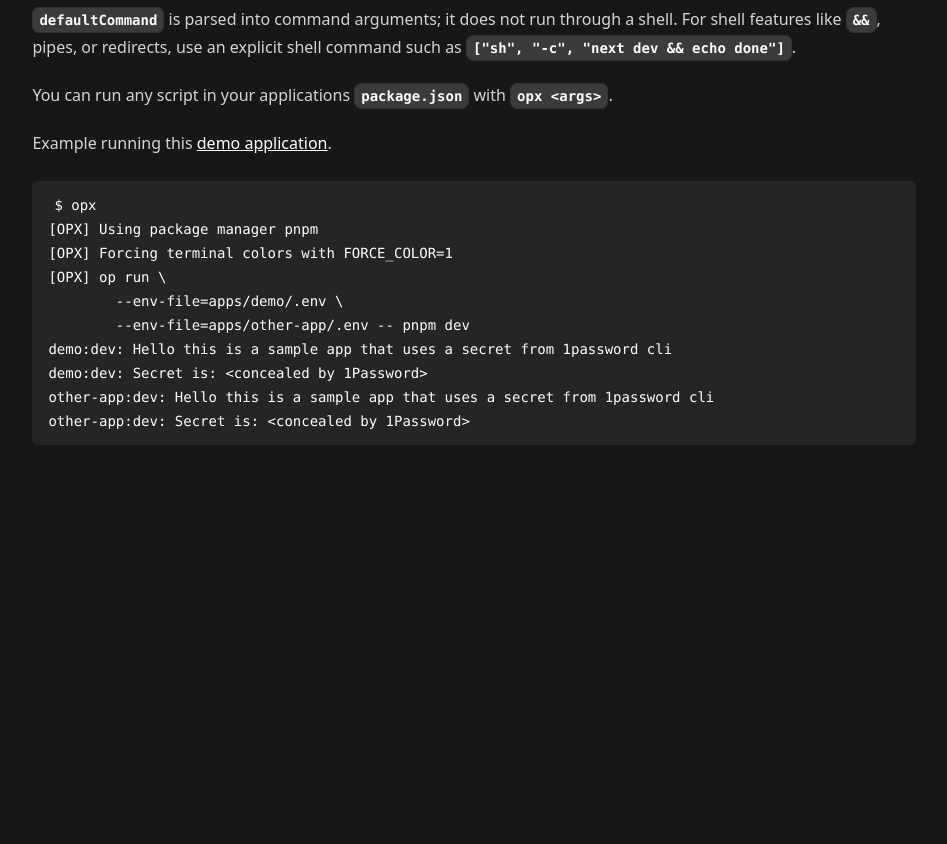
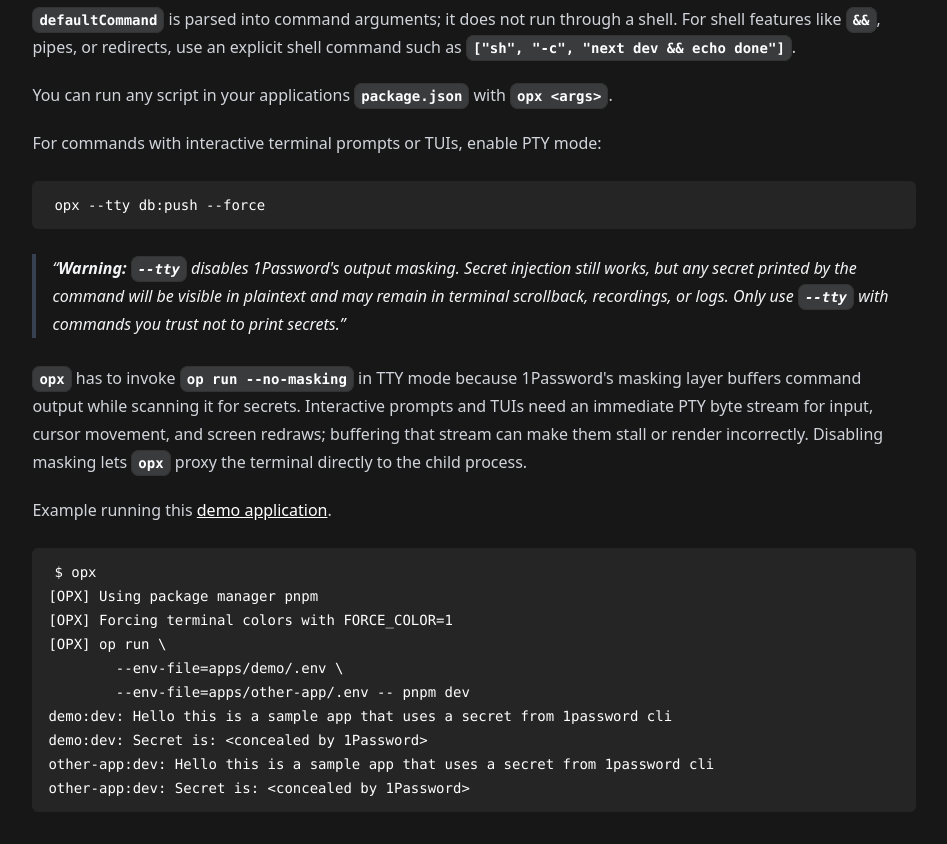
Before and after one commit to Hacksore/opx, an Astro site in the folder www/: page / in a window 1280 px wide. Shown: the part 2360-3204 px from the top of the page, without its empty margins (166-1113 px from the left). Before the commit the page ends 2837 px from the top, so only its background shows below. Built offline with nearby package versions, Linux system fonts and the light colour scheme; Astro itself is replaced by a stand-in of ours; some packages are replaced by stand-ins of ours; code samples lack their colours.

Commit message:
Warning about tty

````diff
--- a/www/src/components/content.mdx
+++ b/www/src/components/content.mdx
@@ -74,6 +74,16 @@ For exact argument control, `defaultCommand` can also be an array:
 
 You can run any script in your applications `package.json` with `opx <args>`.
 
+For commands with interactive terminal prompts or TUIs, enable PTY mode:
+
+```shell
+opx --tty db:push --force
+```
+
+> **Warning:** `--tty` disables 1Password's output masking. Secret injection still works, but any secret printed by the command will be visible in plaintext and may remain in terminal scrollback, recordings, or logs. Only use `--tty` with commands you trust not to print secrets.
+
+`opx` has to invoke `op run --no-masking` in TTY mode because 1Password's masking layer buffers command output while scanning it for secrets. Interactive prompts and TUIs need an immediate PTY byte stream for input, cursor movement, and screen redraws; buffering that stream can make them stall or render incorrectly. Disabling masking lets `opx` proxy the terminal directly to the child process.
+
 
 Example running this [demo application](https://github.com/Hacksore/demo-1pass-secrets).
 
````
Also changed, not shown: crates/cli/README.md.
